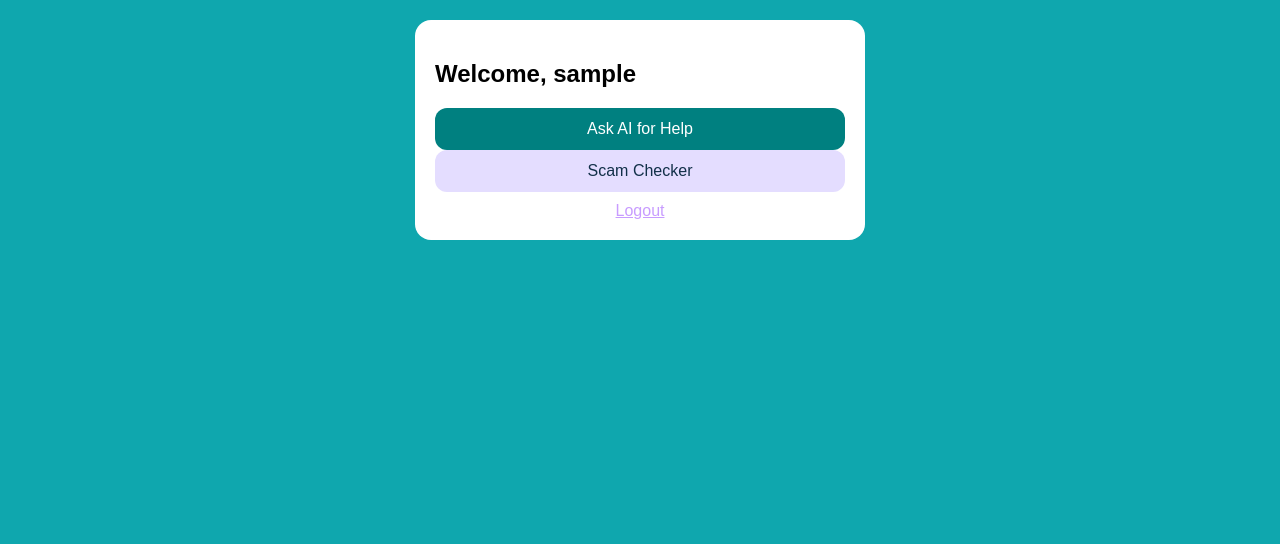
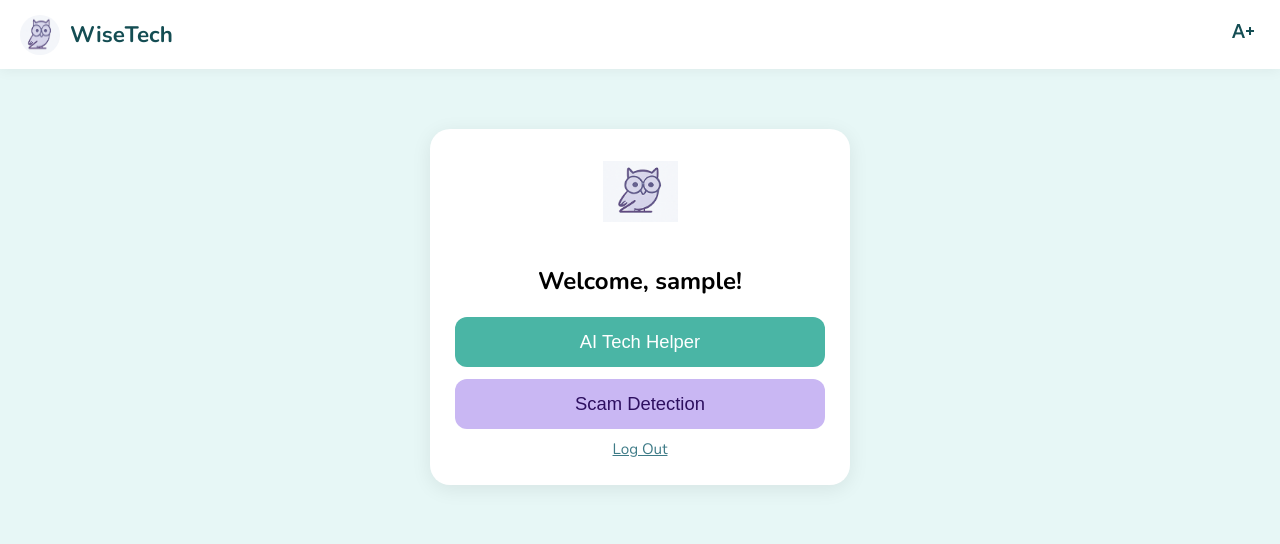
Before and after one commit to saf-k/wisetech_app, a Flask app: page /dashboard in a window 1280 px wide. Shown: the top 544 px of the page. Run offline with Flask 3, Linux system fonts and the light colour scheme; the visitor is signed in with stand-in values (Sample User, id 1).

Commit message:
Updated UI, fixed fade issue, added owl logo, improved design

```diff
--- a/app.py
+++ b/app.py
@@ -3,9 +3,8 @@ import os
 import random
 from dotenv import load_dotenv
 import requests
-import json
 
-# Load environment variables
+# Load .env
 load_dotenv()
 
 app = Flask(__name__)
@@ -19,107 +18,85 @@ def generate_2fa_code():
     return "{:06d}".format(random.randint(0, 999999))
 
 
-def call_gemini_ai(prompt):
-    """AI helper using the updated Gemini REST API."""
+def call_gemini(prompt):
+    """Universal Gemini 2.5 Flash Caller (used by both AI helper + scam checker)."""
     try:
-        url = "https://generativelanguage.googleapis.com/v1/models/gemini-1.5-flash:generateContent"
+        url = "https://generativelanguage.googleapis.com/v1/models/gemini-2.5-flash:generateContent"
+
         headers = {"Content-Type": "application/json"}
-        params = {"key": os.getenv("GOOGLE_API_KEY")}
+        params = {"key": os.getenv("GEMINI_API_KEY")}
 
         data = {
             "contents": [
-                {
-                    "parts": [
-                        {
-                            "text": (
-                                "You are WiseTech, a patient helper for older adults. "
-                                "Explain simply, step-by-step:\n\n" + prompt
-                            )
-                        }
-                    ]
-                }
+                {"parts": [{"text": prompt}]}
             ]
         }
 
         response = requests.post(url, headers=headers, params=params, json=data)
         result = response.json()
 
+        # Error?
         if "error" in result:
-            print("\n❌ Gemini API Error:", result["error"])
-            return "AI helper is unavailable (Gemini error)."
+            print("\n❌ GEMINI ERROR:", result["error"])
+            return None
 
-        if "candidates" not in result:
-            print("\n❌ Missing 'candidates':", result)
-            return "AI helper could not generate a response."
+        # Missing candidates?
+        if "candidates" in result:
+            return result["candidates"][0]["content"]["parts"][0]["text"]
 
-        return result["candidates"][0]["content"]["parts"][0]["text"]
+        print("\n❌ NO CANDIDATES:", result)
+        return None
 
     except Exception as e:
-        print("Gemini REST Exception:", e)
-        return "AI helper is unavailable."
+        print("\n❌ GEMINI EXCEPTION:", e)
+        return None
 
 
+def call_gemini_ai(question):
+    """AI Helper → Short simplified answer."""
+    prompt = (
+        "You are WiseTech, a gentle tech helper for seniors.\n"
+        "Answer in **3 short, simple sentences maximum**.\n\n"
+        f"Question: {question}"
+    )
+
+    response = call_gemini(prompt)
+    return response or "AI helper is unavailable."
 
 
 def call_gemini_scam_checker(text):
-    """Scam detection using updated Gemini REST API."""
-    try:
-        url = "https://generativelanguage.googleapis.com/v1/models/gemini-1.5-flash:generateContent"
-        headers = {"Content-Type": "application/json"}
-        params = {"key": os.getenv("GOOGLE_API_KEY")}
+    """Scam Checker → Short structured answer."""
+    prompt = (
+        "You detect scams for seniors.\n"
+        "Respond EXACTLY in this format:\n"
+        "Risk: High/Medium/Low\n"
+        "Explanation: 1–2 very short sentences.\n\n"
+        f"Message:\n{text}"
+    )
 
-        data = {
-            "contents": [
-                {
-                    "parts": [
-                        {
-                            "text": (
-                                "You help seniors identify scams.\n"
-                                "Respond EXACTLY:\n"
-                                "Risk: High/Medium/Low\n"
-                                "Explanation: short and simple.\n\n"
-                                f"Message:\n{text}"
-                            )
-                        }
-                    ]
-                }
-            ]
-        }
+    response = call_gemini(prompt)
+    if not response:
+        return {"label": "Unknown", "explanation": "AI unavailable."}
 
-        response = requests.post(url, headers=headers, params=params, json=data)
-        result = response.json()
+    label = "Unknown"
+    explanation = response
 
-        if "error" in result:
-            print("\n❌ Gemini API Error:", result["error"])
-            return {"label": "Unknown", "explanation": "Gemini API error."}
+    for line in response.splitlines():
+        if line.lower().startswith("risk:"):
+            label = line.split(":", 1)[1].strip()
+        if line.lower().startswith("explanation:"):
+            explanation = line.split(":", 1)[1].strip()
 
-        if "candidates" not in result:
-            print("\n❌ Missing 'candidates':", result)
-            return {"label": "Unknown", "explanation": "Could not analyze message."}
-
-        output = result["candidates"][0]["content"]["parts"][0]["text"]
-
-        label = "Unknown"
-        explanation = output
-
-        for line in output.splitlines():
-            if line.lower().startswith("risk"):
-                label = line.split(":", 1)[1].strip()
-            if line.lower().startswith("explanation"):
-                explanation = line.split(":", 1)[1].strip()
-
-        return {"label": label, "explanation": explanation}
-
-    except Exception as e:
-        print("Gemini REST Exception:", e)
-        return {"label": "Unknown", "explanation": "Scam checker unavailable."}
-
+    return {"label": label, "explanation": explanation}
 
 
 # ------------------ ROUTES ------------------
 
 @app.route("/", methods=["GET", "POST"])
 def login():
+    # Reset login each time user loads /
+    session.clear()
+
     if request.method == "POST":
         user = request.form.get("username")
         pwd = request.form.get("password")
@@ -129,8 +106,6 @@ def login():
             return redirect(url_for("login"))
 
         session["username"] = user
-
-        # Generate 2FA
         code = generate_2fa_code()
         session["2fa"] = code
 
@@ -138,7 +113,6 @@ def login():
         print("  2FA CODE:", code)
         print("======================\n")
 
-        flash("A 2FA code was sent (check terminal).", "info")
         return redirect(url_for("verify"))
 
     return render_template("login.html")
@@ -151,14 +125,11 @@ def verify():
 
     if request.method == "POST":
         entered = request.form.get("code")
-        real = session.get("2fa")
-
-        if entered == real:
+        if entered == session.get("2fa"):
             session["authenticated"] = True
-            flash("Login successful!", "success")
             return redirect(url_for("dashboard"))
         else:
-            flash("Incorrect code. Try again.", "error")
+            flash("Incorrect code.", "error")
 
     return render_template("verify_2fa.html")
 
@@ -203,7 +174,6 @@ def scam_checker():
 @app.route("/logout")
 def logout():
     session.clear()
-    flash("Logged out.", "info")
     return redirect(url_for("login"))
 
 
--- a/templates/base.html
+++ b/templates/base.html
@@ -1,44 +1,206 @@
-<!doctype html>
-<html>
+<!DOCTYPE html>
+<html lang="en">
 <head>
-<meta charset="utf-8">
+    <meta charset="UTF-8">
     <title>WiseTech</title>
+    <meta name="viewport" content="width=device-width, initial-scale=1.0">
+
+    <!-- Google Font -->
+    <link href="https://fonts.googleapis.com/css2?family=Nunito:wght@300;400;600;700&display=swap" rel="stylesheet">
+
+    <!-- Material Icons -->
+    <link href="https://fonts.googleapis.com/icon?family=Material+Icons" rel="stylesheet">
+
     <style>
+        :root {
+            --teal: #4ab5a5;
+            --lavender: #c9b7f3;
+            --dark-teal: #144d53;
+            --bg: #e7f7f6;
+        }
+
+        /* GLOBAL STYLES */
         body {
-    background:#0fa7ae;
-    font-family:Arial;
-    margin:0;
-    padding:0;
+            margin: 0;
+            padding: 0;
+            background: var(--bg);
+            font-family: 'Nunito', sans-serif;
+            transition: font-size 0.3s ease, background 0.3s ease;
         }
-.container { max-width:450px; margin:auto; padding:20px; }
-.card { background:white; padding:20px; border-radius:16px; }
-.input-field { width:100%; padding:10px; border:1px solid teal;
-    border-radius:10px; margin-bottom:10px; }
-.btn { width:100%; padding:12px; border:none; border-radius:12px;
-    font-size:16px; cursor:pointer; }
-.btn-primary { background:teal; color:white; }
-.btn-secondary { background:#e4ddff; color:#123049; }
-.link { display:block; margin-top:10px; text-align:center; color:#c89cff; }
-.flash { padding:10px; margin-bottom:10px; border-radius:10px; }
-.flash-info { background:#e3f7ff; }
-.flash-error { background:#ffd5d5; }
-.flash-success { background:#d6ffdf; }
-.logo { float:right; font-size:30px; }
+
+        /* NAV BAR */
+        .navbar {
+            background: white;
+            padding: 14px 20px;
+            display: flex;
+            align-items: center;
+            justify-content: space-between;
+            box-shadow: 0 2px 12px rgba(0,0,0,0.05);
+            position: sticky;
+            top: 0;
+            z-index: 1000;
+        }
+
+        .nav-title {
+            font-size: 1.4rem;
+            color: var(--dark-teal);
+            font-weight: 700;
+            display: flex;
+            align-items: center;
+            gap: 10px;
+        }
+
+        .logo-small {
+            width: 40px;
+            height: 40px;
+            border-radius: 50%;
+        }
+
+        .icon-btn {
+            background: none;
+            border: none;
+            font-size: 26px;
+            color: var(--dark-teal);
+            cursor: pointer;
+            padding: 5px;
+        }
+
+        /* PAGE CONTAINER */
+        .container {
+            width: 100%;
+            max-width: 420px;
+            margin: 40px auto;
+            padding: 20px;
+        }
+
+
+
+        /* CARD STYLING */
+        .card {
+            background: white;
+            padding: 25px;
+            border-radius: 20px;
+            box-shadow: 0px 4px 20px rgba(0,0,0,0.08);
+            text-align: center;
+            animation: fadeIn 0.4s ease-in;
+        }
+
+        .logo {
+            width: 75px;
+            height: 75px;
+            object-fit: contain;
+            margin-bottom: 10px;
+        }
+
+        /* TEXT INPUTS */
+        .input-field {
+            width: 100%;
+            padding: 14px;
+            border-radius: 12px;
+            border: 1px solid #cdd6d5;
+            font-size: 1rem;
+            margin-top: 10px;
+            transition: 0.2s ease;
+        }
+
+        .input-field:focus {
+            border-color: var(--teal);
+            outline: none;
+            box-shadow: 0 0 5px rgba(74,181,165,0.3);
+        }
+
+        /* BUTTONS */
+        .btn {
+            display: block;
+            width: 100%;
+            padding: 14px;
+            border-radius: 12px;
+            font-size: 1.15rem;
+            margin-top: 12px;
+            cursor: pointer;
+            border: none;
+            transition: transform 0.2s ease, box-shadow 0.2s ease;
+        }
+
+        .btn-primary {
+            background: var(--teal);
+            color: white;
+        }
+        .btn-primary:hover {
+            transform: scale(1.03);
+            box-shadow: 0 4px 10px rgba(74,181,165,0.4);
+        }
+
+        .btn-secondary {
+            background: var(--lavender);
+            color: #2d0f5f;
+        }
+
+        /* LINKS */
+        .nav-link {
+            display: inline-block;
+            margin-top: 10px;
+            font-size: 0.95rem;
+            color: #3e7b87;
+            transition: 0.2s ease;
+        }
+        .nav-link:hover {
+            color: var(--teal);
+        }
+
+        /* ALERTS */
+        .alert {
+            font-size: 1rem;
+            padding: 12px;
+            margin-bottom: 10px;
+            border-radius: 10px;
+            text-align: center;
+            font-weight: 600;
+        }
+
+        .alert-success { background: #d4f5dd; }
+        .alert-error { background: #ffd7d7; }
+        .alert-info { background: #d6ecff; }
+
     </style>
 </head>
+
 <body>
-<div class="container">
 
+    <!-- NAV BAR -->
+    <div class="navbar">
+        <div class="nav-title">
+            <img src="{{ url_for('static', filename='images/owl_logo.png') }}" class="logo-small">
+            WiseTech
+        </div>
+
+        <!-- Accessibility Button -->
+        <button class="icon-btn" onclick="toggleFontSize()">
+            <span class="material-icons">text_increase</span>
+        </button>
+    </div>
+
+    <!-- PAGE CONTENT -->
+    <div class="container fade-in">
         {% with messages = get_flashed_messages(with_categories=true) %}
             {% if messages %}
                 {% for category, message in messages %}
-    <div class="flash flash-{{category}}">{{message}}</div>
+                    <div class="alert alert-{{ category }}">{{ message }}</div>
                 {% endfor %}
             {% endif %}
         {% endwith %}
 
         {% block content %}{% endblock %}
+    </div>
 
-</div>
+    <!-- ACCESSIBILITY SCRIPT -->
+    <script>
+        let bigFont = false;
+        function toggleFontSize() {
+            bigFont = !bigFont;
+            document.body.style.fontSize = bigFont ? "20px" : "16px";
+        }
+    </script>
+
 </body>
 </html>
--- a/templates/dashboard.html
+++ b/templates/dashboard.html
@@ -1,16 +1,20 @@
 {% extends "base.html" %}
 {% block content %}
-<div class="card">
-    <h2>Welcome, {{ username }}</h2>
 
-    <a href="{{ url_for('ai_helper') }}">
-        <button class="btn btn-primary">Ask AI for Help</button>
-    </a>
+<div class="card fade-in">
+    <img src="{{ url_for('static', filename='images/owl_logo.png') }}" class="logo">
 
-    <a href="{{ url_for('scam_checker') }}">
-        <button class="btn btn-secondary">Scam Checker</button>
-    </a>
+    <h2>Welcome, {{ username }}!</h2>
 
-    <a class="link" href="{{ url_for('logout') }}">Logout</a>
+    <button class="btn btn-primary" onclick="window.location.href='/ai-helper'">
+        AI Tech Helper
+    </button>
+
+    <button class="btn btn-secondary" onclick="window.location.href='/scam-checker'">
+        Scam Detection
+    </button>
+
+    <a class="nav-link" href="{{ url_for('logout') }}">Log Out</a>
 </div>
+
 {% endblock %}
```
Also changed, not shown: templates/ai_helper.html (+9 -5 lines), templates/login.html (+14 -6 lines), templates/scam_checker.html (+11 -9 lines), templates/verify_2fa.html (+13 -5 lines), static/images/owl_logo.png (added). Lines whose indentation alone changed are shown as unchanged.
